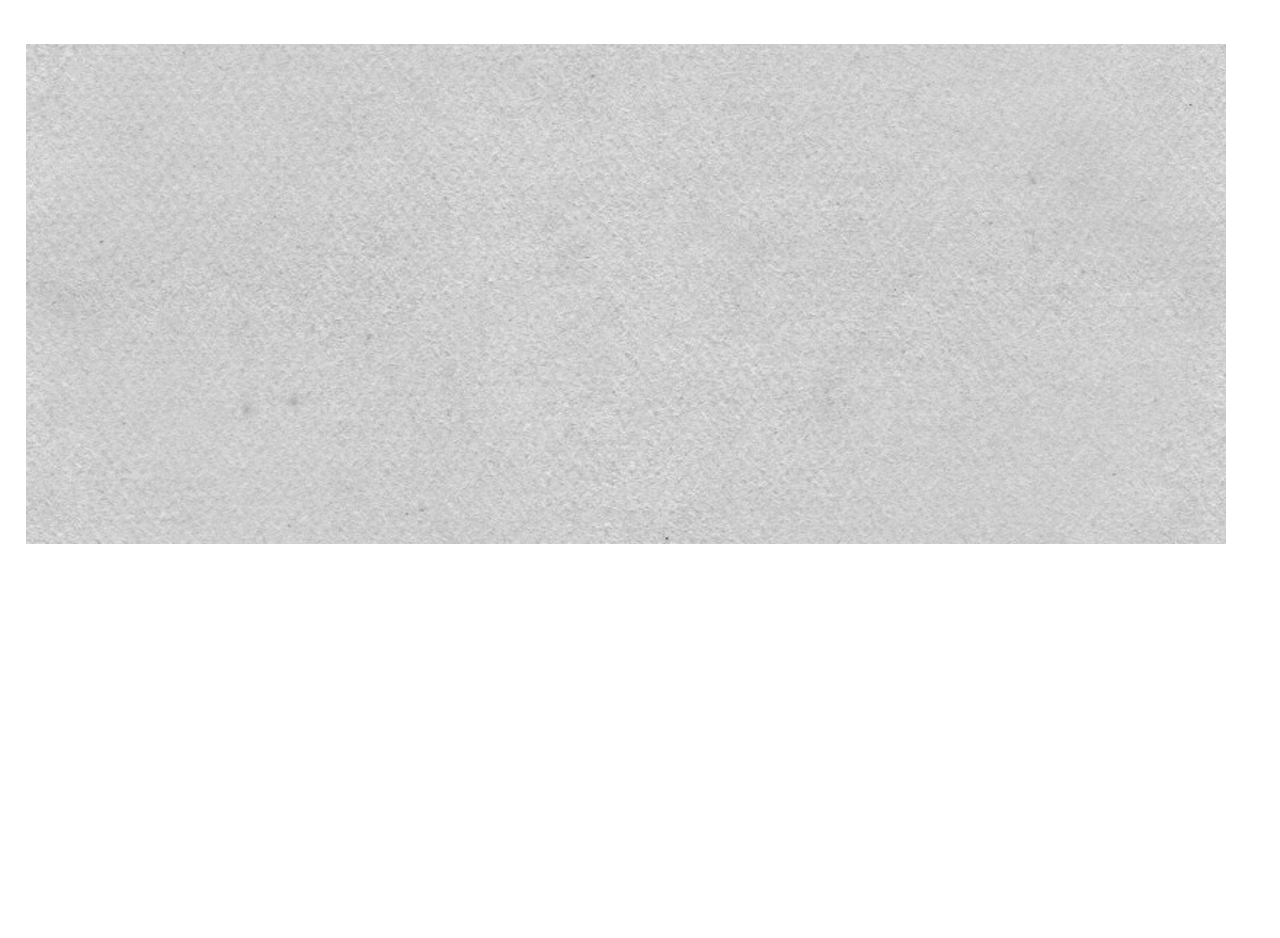
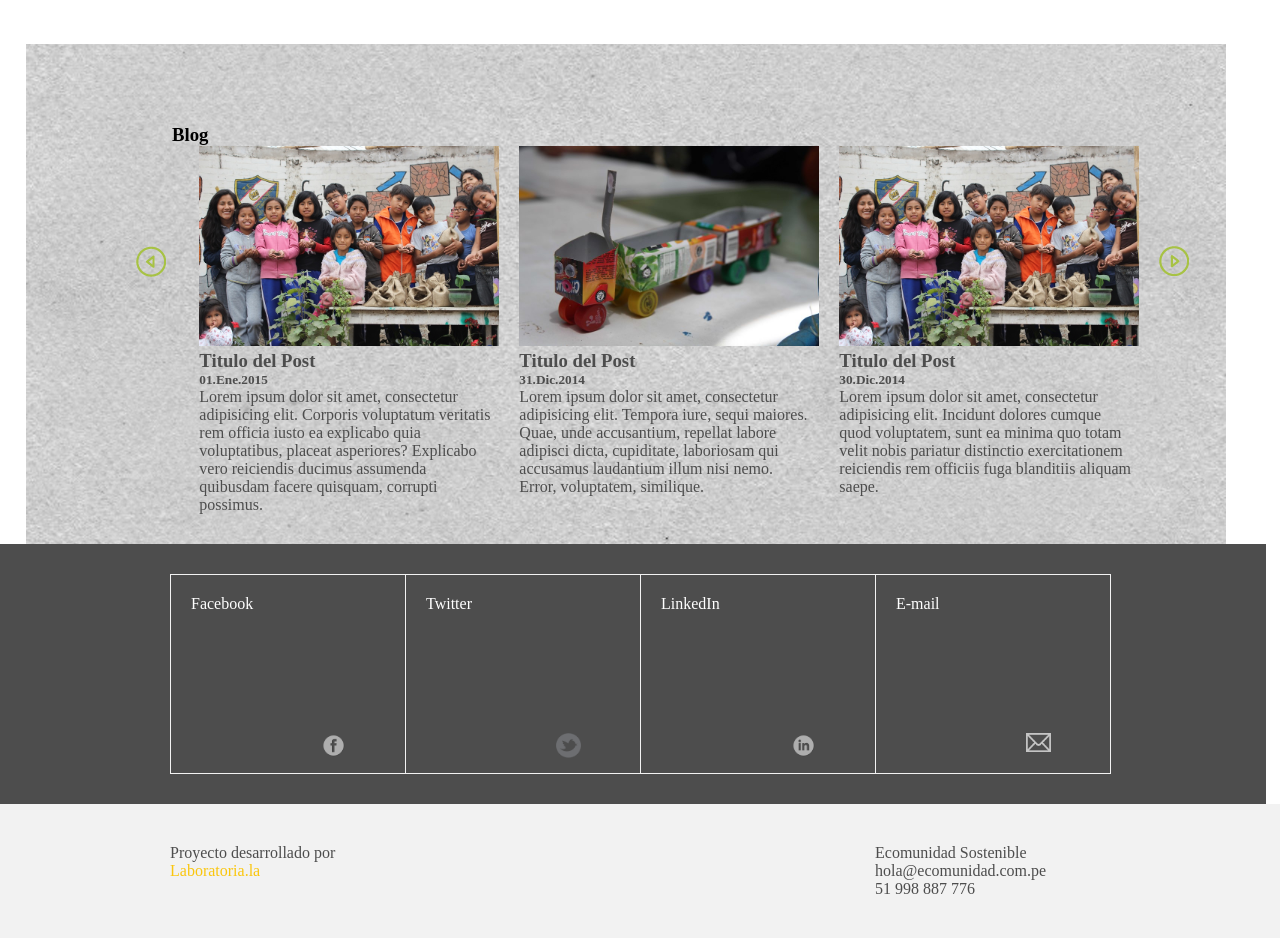
Before and after one commit to zhernandez/E-comunidad, a plain HTML site: page index.html in a window 1280 px wide. Shown: the part 3660-4598 px from the top of the page. Before the commit the page ends 4204 px from the top, so only its background shows below. Drawn offline with Linux system fonts and the light colour scheme.

Commit message:
Si pude :D

```diff
--- a/css/main.css
+++ b/css/main.css
@@ -104,5 +104,39 @@ header{
     background-attachment: fixed;
     width:100%;
     height:500px;
+}
+.bl{
+	margin-top: 80px;
+	margin-left:200px;
+}
+.caja{
 
 }
+.cartel{
+	width: 300px;
+	height: auto;
+}
+.flecha{
+	margin-left: 150px;
+}
+.flecha1{
+	margin-top:100px;
+}
+.tab{
+	border:solid 1px #F2F2F2;
+	height: 200px;
+	width: 236px;
+	margin: 30px 0px;
+}
+.sm{
+	margin-top: 20px;
+	margin-left: 20px;
+}
+.rs{
+	margin-top: 120px;
+	margin-left: 150px
+}
+.ft{
+	margin-top: 40px;
+	margin-bottom: 40px
+}
--- a/index.html
+++ b/index.html
@@ -144,8 +144,90 @@
     		</div>
     	</div>
     	<div class="row bloque">
-
+    		<div class="row">
+    		    <h3 class="bl">Blog</h3>
+    		</div>
+    		<div class="row">
+    		    <div class="col-2">
+    		    	<img src="img/iconos/slider/ecomunidad-15.png" class="flecha flecha1">
+    		    </div>
+    		    <div class="col-3">
+    		    	<div class="caja">
+    		    	    <img src="img/fotos/img-0400.jpg" class="cartel">
+    		    	    <h3 class="text-black">Titulo del Post</h3>
+    		    	    <h5 class="text-black">01.Ene.2015</h5>
+    		    	    <p class="text-black">Lorem ipsum dolor sit amet, consectetur adipisicing elit. Corporis voluptatum veritatis rem officia iusto ea explicabo quia voluptatibus, placeat asperiores? Explicabo vero reiciendis ducimus assumenda quibusdam facere quisquam, corrupti possimus.</p>
+    		    	</div>
+    		    </div>
+    		    <div class="col-3">
+    		        <div class="caja">
+    		    	    <img src="img/fotos/img-9246.jpg" class="cartel">
+    		    	    <h3 class="text-black">Titulo del Post</h3>
+    		    	    <h5 class="text-black">31.Dic.2014</h5>
+    		    	    <p class="text-black">Lorem ipsum dolor sit amet, consectetur adipisicing elit. Tempora iure, sequi maiores. Quae, unde accusantium, repellat labore adipisci dicta, cupiditate, laboriosam qui accusamus laudantium illum nisi nemo. Error, voluptatem, similique.</p>
+    		    	</div>
+    		    </div>
+    		    <div class="col-3">
+    		        <div class="caja">
+    		            <img src="img/fotos/img-0400.jpg" class="cartel">
+    		            <h3 class="text-black">Titulo del Post</h3>
+    		            <h5 class="text-black">30.Dic.2014</h5>
+    		            <p class="text-black">Lorem ipsum dolor sit amet, consectetur adipisicing elit. Incidunt dolores cumque quod voluptatem, sunt ea minima quo totam velit nobis pariatur distinctio exercitationem reiciendis rem officiis fuga blanditiis aliquam saepe.</p>
+    		        </div>
+    		    </div>
+    		    <div class="col-1">
+    		        <img src="img/iconos/slider/ecomunidad-16.png" class="flecha1">
+    		    </div>
+    		</div>
     	</div>
+        <div class="row bg-black">
+            <div class="container">
+                <div class="col-3">
+                    <div class="tab">
+                        <p class="text-white sm">Facebook</p>
+                        <img src="img/facebook.png" class="mini rs">
+                    </div>
+                </div>
+                <div class="col-3">
+                    <div class="tab">
+                        <p class="text-white sm">Twitter</p>
+                        <img src="img/twitter.png" class="mini rs">
+                    </div>
+                </div>
+                <div class="col-3">
+                    <div class="tab">
+                        <p class="text-white sm">LinkedIn</p>
+                        <img src="img/in.png" class="mini rs">
+                    </div>
+                </div>
+                <div class="col-3">
+                    <div class="tab">
+                        <p class="text-white sm">E-mail</p>
+                        <img src="img/email.png" class="mini rs">
+                    </div>
+                </div>
+            </div>
+        </div>
     </section>
+    <footer class="bg-gray">
+        <div class="container">
+            <div class="row">
+                <div class="col-3">
+                    <div class="ft">
+                        <p class="text-black">Proyecto desarrollado por</p>
+                        <p class="text-yellow">Laboratoria.la</p>
+                    </div>
+                </div>
+                <div class="col-6"></div>
+                <div class="col-3">
+                    <div class="ft text-black">
+                        <p>Ecomunidad Sostenible</p>
+                        <p>hola@ecomunidad.com.pe</p>
+                        <p>51 998 887 776</p>
+                    </div>
+                </div>
+            </div>
+        </div>
+    </footer>
 </body>
 </html>
```
